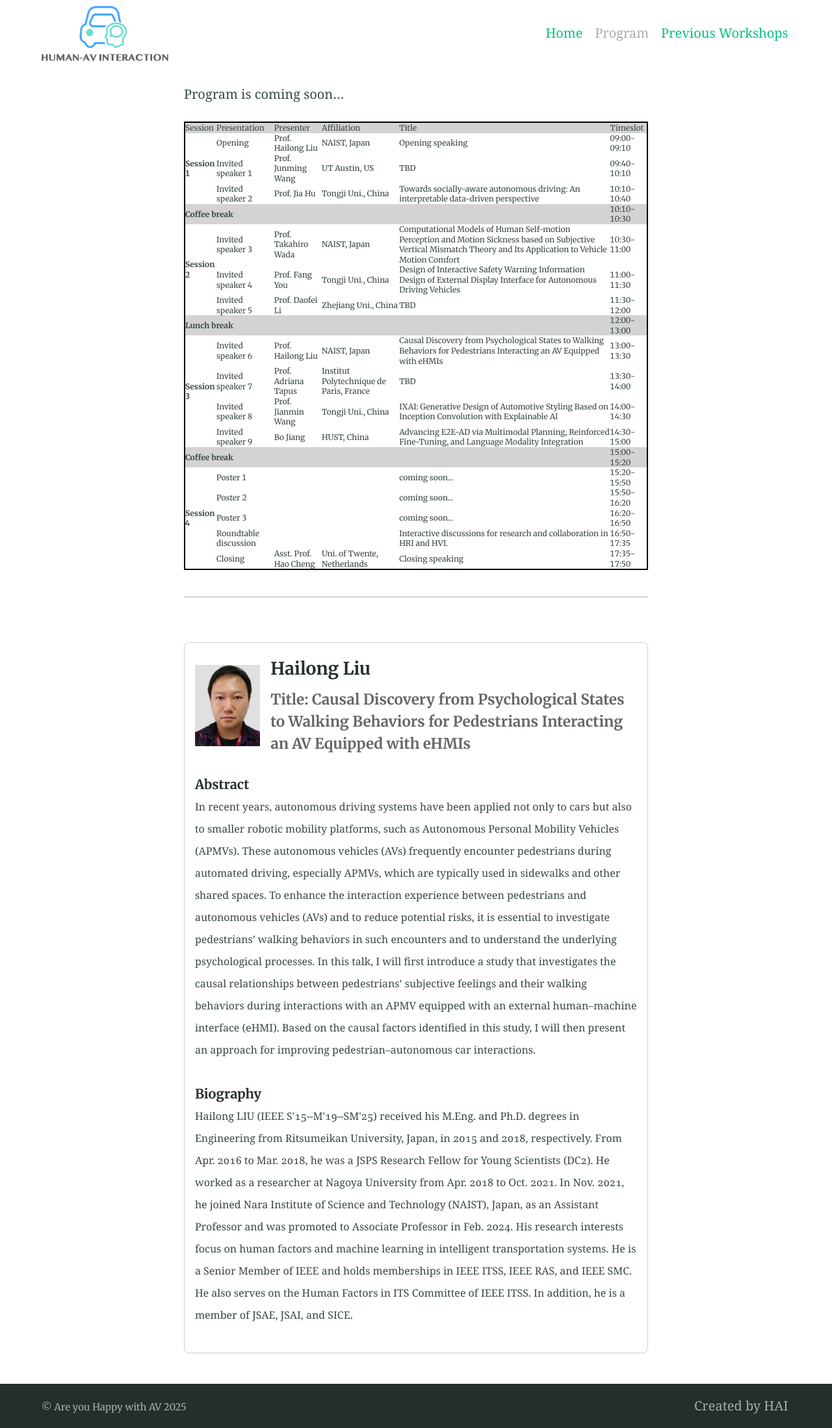
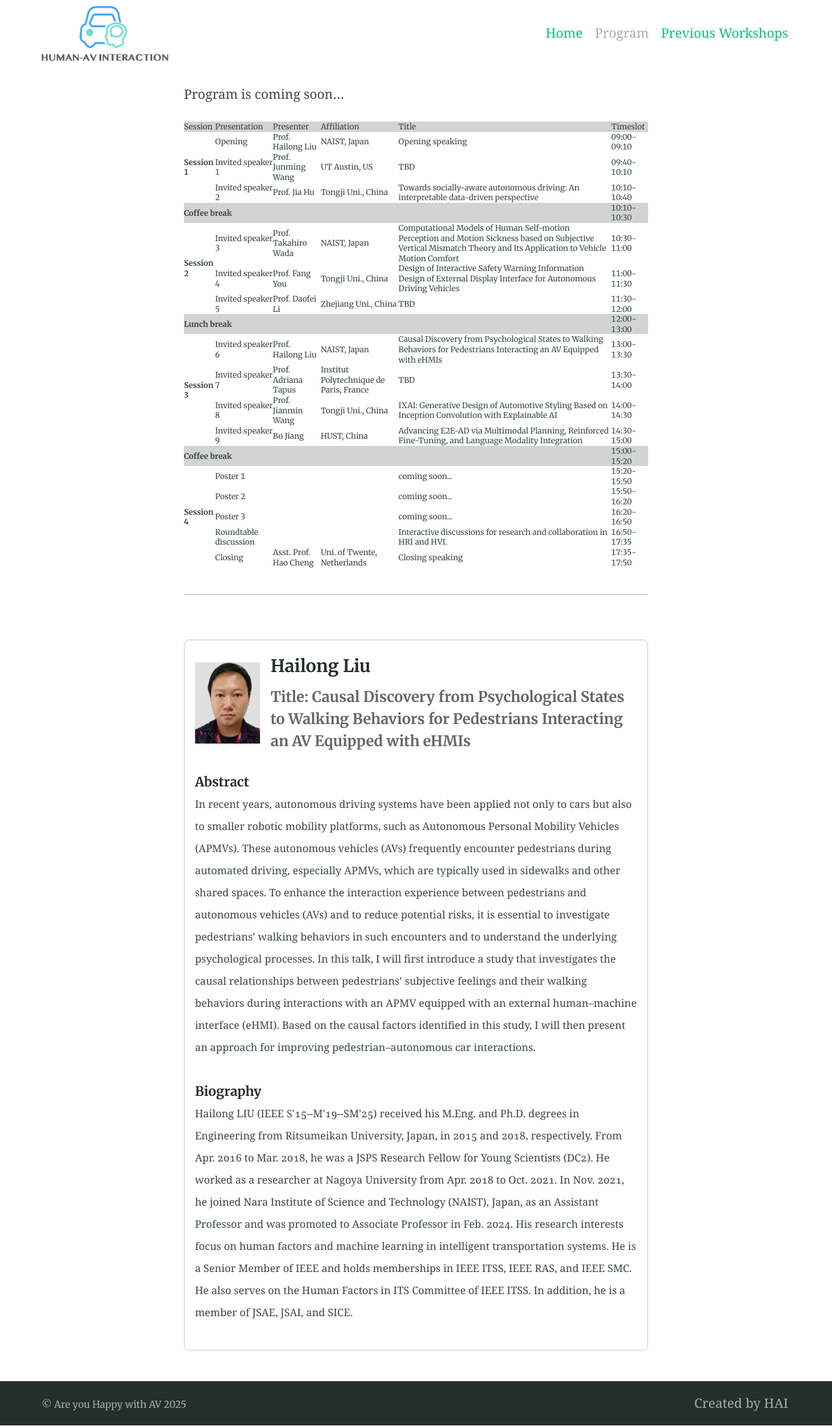
Before and after one commit to Are-You-Happy-with-AV/are-you-happy-with-av.github.io, a Jekyll site: the page built from program.md, in a window 1280 px wide. Shown: the whole page at 65% size. Built offline with Jekyll 4.4.1, drawn with Linux system fonts in a browser that asks for light colours; our own code applies the rules of GitHub Pages for plain Markdown files.

Commit message:
Update program.md

```diff
--- a/program.md
+++ b/program.md
@@ -1,6 +1,6 @@
 Program is coming soon...
 <div style="font-size:3px;">
-<table border="4" cellspacing="0" cellpadding="3" style="border-collapse: collapse; text-align:center; width:100%; line-height:1.3; font-size:12px; border:2px solid black;">
+<table border="6" cellspacing="6" cellpadding="3" style="border-collapse: collapse; text-align:center; width:100%; line-height:1.3; font-size:12px; border:6px;">
   <tr style="background-color:lightgrey;">
     <th style="font-size:12px;">Session</th>
     <th style="font-size:12px;">Presentation</th>
```
